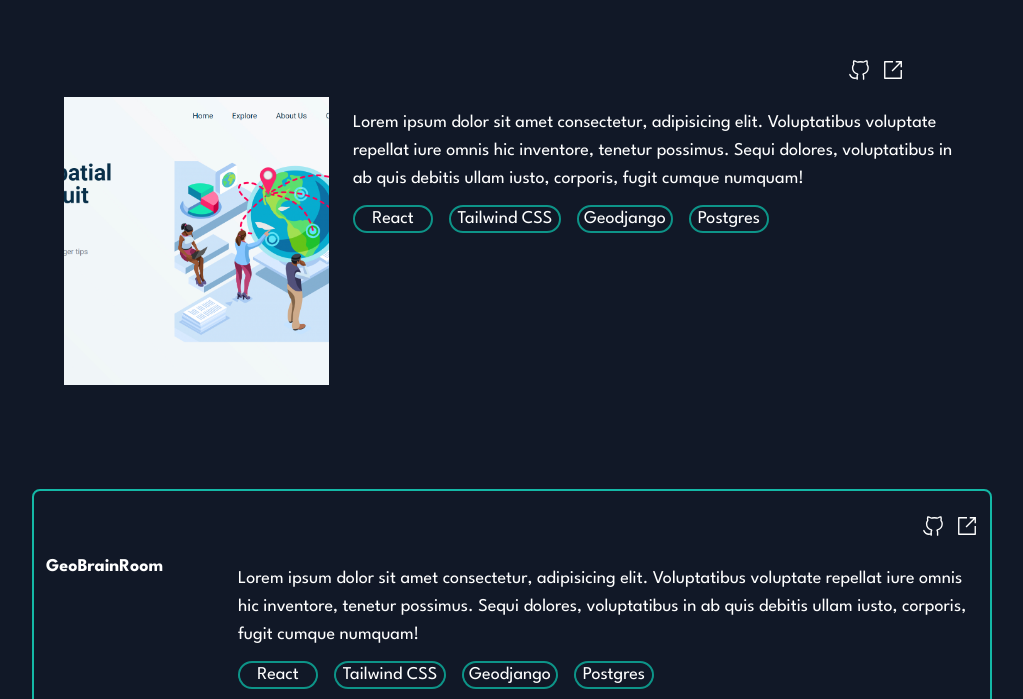
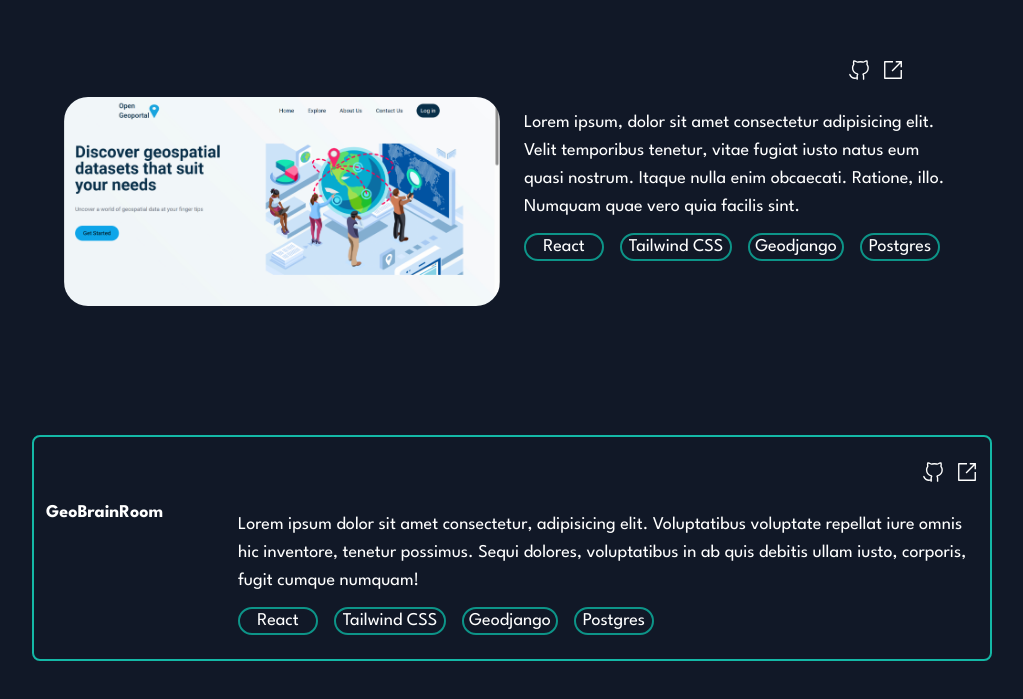
Before and after one commit to Kimberley-saka/my_portfolio, a React (Vite) app: page / in a window 1280 px wide. Shown: the part 1101-1800 px from the top of the page, without its empty margins (128-1151 px from the left). Built offline with nearby package versions, Linux system fonts and the light colour scheme.

Commit message:
Update copyright year in Footer and adjust styling in Projects page

```diff
--- a/src/components/Navigation/Footer.jsx
+++ b/src/components/Navigation/Footer.jsx
@@ -4,7 +4,7 @@ function Footer() {
   return (
     <div>
       <footer className='flex justify-center items-center mb-6'>
-        &copy; 2021 Kimberley Saka
+        &copy; 2024 Kimberley Saka
       </footer>
     </div>
   )
--- a/src/pages/Projects.jsx
+++ b/src/pages/Projects.jsx
@@ -2,8 +2,9 @@
 export default function Projects() {
   return (
     <div className="flex flex-col space-y-8 mt-8 md:space-y-20 md:text-lg md:my-14 md:mx-28">
-      <div className="flex rounded-lg flex-col space-y-4 px-8 py-6 ">
-      <div className="flex flex-row justify-end items-end space-x-3 md:pr-14">
+      <div className="flex flex-col h-80 space-y-4 px-8 py-6">
+      <div className="flex flex-row justify-end items-end space-x-3 md:pr-14
+      ">
           <a href="https://github.com/Kimberley-saka/geoportal_backend"
           target="_blank" rel="noopener noreferrer">
           <svg width="22" height="22" viewBox="0 0 24 24" fill="none" xmlns="http://www.w3.org/2000/svg">
@@ -36,16 +37,13 @@ export default function Projects() {
 
       <div className="flex flex-col space-y-3 space-x-0 md:flex-row md:space-x-6">
 
-        <div className="h-72 w-4/5 bg-pink-300">
-            <img src="/assets/images/geoportal.png" className=" object-cover h-full w-full"></img>
+        <div className="flex w-1/2">
+            <img src="/assets/images/geoportal.png" className=" object-cover rounded-3xl"></img>
         </div>
 
-        <div className="flex flex-col space-y-3">
-          <div className="flex">
-            Lorem ipsum dolor sit amet consectetur, adipisicing elit. Voluptatibus
-            voluptate repellat iure omnis hic inventore, tenetur possimus.
-            Sequi dolores, voluptatibus in ab quis debitis ullam iusto,
-            corporis, fugit cumque numquam!
+        <div className="flex flex-col w-1/2 space-y-3">
+          <div className="">
+            Lorem ipsum, dolor sit amet consectetur adipisicing elit. Velit temporibus tenetur, vitae fugiat iusto natus eum quasi nostrum. Itaque nulla enim obcaecati. Ratione, illo. Numquam quae vero quia facilis sint.
           </div>
 
           <div className="grid grid-flow-row grid-cols-2 gap-x-0 gap-y-4 text-sm
```
